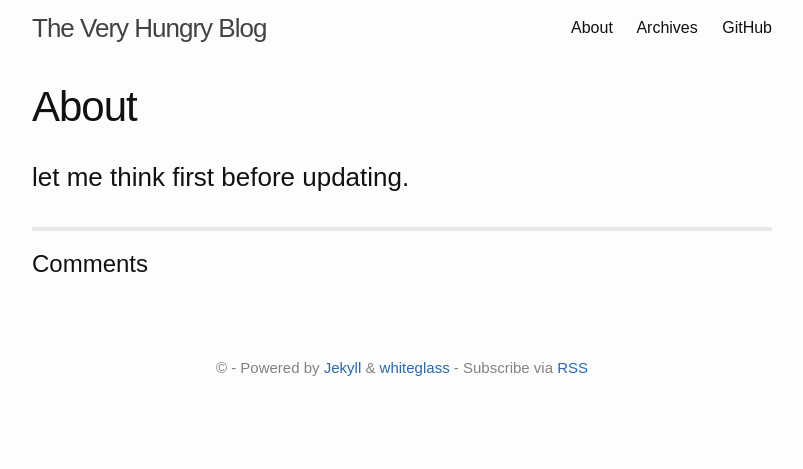
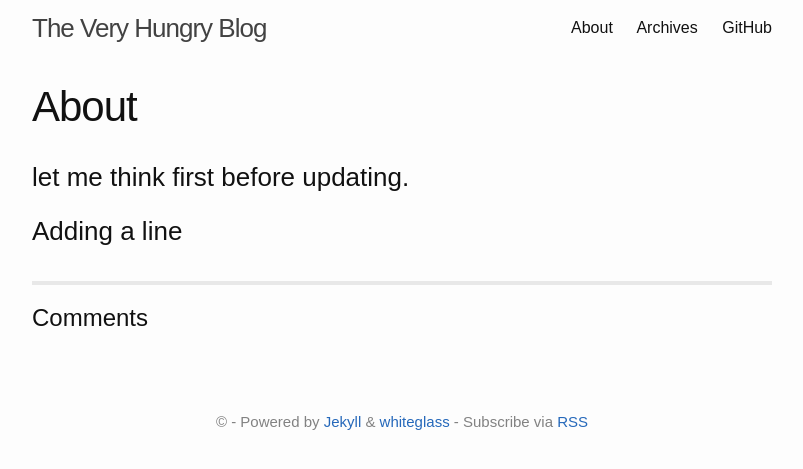
Before and after one commit to zanneee/zanneee.github.io, a Jekyll site: the page built from about.md, in a window 1280 px wide. Shown: the top 469 px of the page, without its empty margins (238-1041 px from the left). Built offline with Jekyll 4.4.1, drawn with Linux system fonts in a browser that asks for light colours; comment, search, counter and statistics services are not loaded.

Commit message:
Adding a line

```diff
--- a/about.md
+++ b/about.md
@@ -5,3 +5,4 @@ permalink: /about/
 ---
 
 ### let me think first before updating.
+### Adding a line
```
